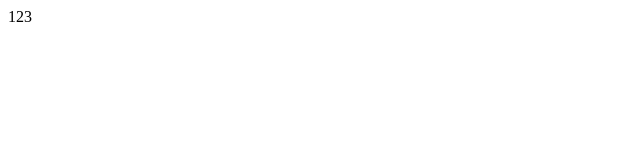
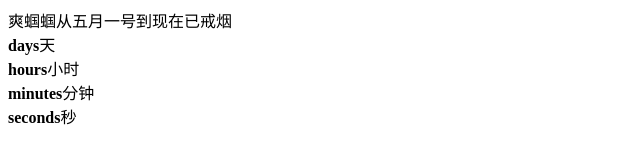
Before and after one commit to shuangguoguo/shuangguoguo.com, a plain HTML site: page index.html in a window 1280 px wide. Shown: the whole page, without its empty margins (0-640 px from the left). Drawn offline with Linux system fonts and the light colour scheme.

Commit message:
Update index.html

```diff
--- a/index.html
+++ b/index.html
@@ -1,8 +1,33 @@
 <html>
 <header>
-<title>11111</title>
+<title>爽蝈蝈</title>
 </header>
 <body>
-123
+  爽蝈蝈从五月一号到现在已戒烟<br>
+  <strong id="day"></strong>天<br>
+  <strong id="hour"></strong>小时<br>
+  <strong id="minute"></strong>分钟<br>
+  <strong id="second"></strong>秒
 </body>
+  <script>
+    var date1= '2020/05/01 00:00:00';  //开始时间
+    var date2 = new Date();    //结束时间
+    var date3 = date2.getTime() - new Date(date1).getTime();   //时间差的毫秒数
+    //计算出相差天数
+    var days=Math.floor(date3/(24*3600*1000))
+    //计算出小时数
+    var leave1=date3%(24*3600*1000)    //计算天数后剩余的毫秒数
+    var hours=Math.floor(leave1/(3600*1000))
+    //计算相差分钟数
+    var leave2=leave1%(3600*1000)        //计算小时数后剩余的毫秒数
+    var minutes=Math.floor(leave2/(60*1000))
+    //计算相差秒数
+    var leave3=leave2%(60*1000)      //计算分钟数后剩余的毫秒数
+    var seconds=Math.round(leave3/1000)
+    document.getElementById("day").innerHTML = "days";
+    document.getElementById("hour").innerHTML = "hours";
+    document.getElementById("minute").innerHTML = "minutes";
+    document.getElementById("second").innerHTML = "seconds";
+
+  </script>
 </html>
```
